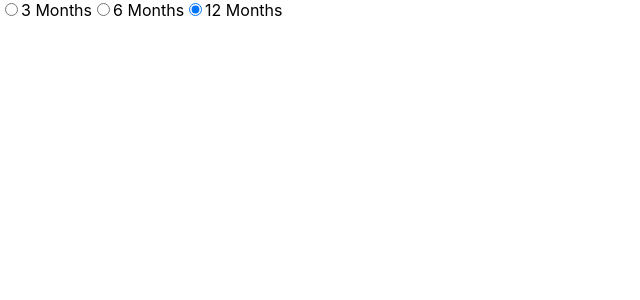
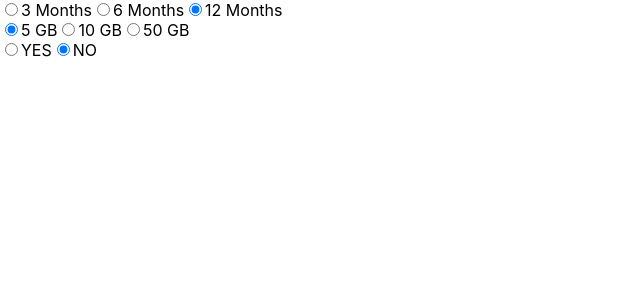
Before and after one commit to pietroballarin/react-checkout, a React (Create React App) app: page / in a window 1280 px wide. Shown: the top 300 px of the page, without its empty margins (0-640 px from the left). Built offline with nearby package versions, Linux system fonts and the light colour scheme.

Commit message:
first step basic form done

```diff
--- a/package.json
+++ b/package.json
@@ -10,6 +10,7 @@
     "react-dom": "^17.0.2",
     "react-router-dom": "^5.2.0",
     "react-scripts": "4.0.3",
+    "react-step-builder": "^2.0.10",
     "web-vitals": "^1.1.2"
   },
   "scripts": {
--- a/src/components/SubscriptionOptions.js
+++ b/src/components/SubscriptionOptions.js
@@ -3,12 +3,24 @@ import React, { useState } from 'react';
 
 export default function SubscriptionOptions() {
 
-const [planDuration, setPlanDuration] = useState('twelve-months')
+const [planDuration, setPlanDuration] = useState('twelve-months');
+const [gbVolume, setGbVolume] = useState('fiveGb');
+const [upfrontPayment, setUpfrontPayment] = useState('no');
 
-const handleOptionChange = (event) => {
-    setPlanDuration(event.target.value)
+const changePlanDuration = (event) => {
+    setPlanDuration(event.target.value);
 }
+
+const changeGbVolume = (event) => {
+    setGbVolume(event.target.value);
+}
+
+const changeUpfrontPayment = (event) => {
+    setUpfrontPayment(event.target.value);
+}
+
     return (
+        <>
             <div>
                 <label htmlFor='planDuration'>
                     <input
@@ -17,7 +29,7 @@ const handleOptionChange = (event) => {
                         name='planDuration'
                         value='three-months'
                         checked={planDuration === 'three-months'}
-                    onChange={handleOptionChange}
+                        onChange={changePlanDuration}
                     />
                     3 Months
                 </label>
@@ -28,7 +40,7 @@ const handleOptionChange = (event) => {
                         name='planDuration'
                         value='six-months'
                         checked={planDuration === 'six-months'}
-                    onChange={handleOptionChange}
+                        onChange={changePlanDuration}
                     />
                     6 Months
                 </label>
@@ -39,10 +51,70 @@ const handleOptionChange = (event) => {
                         name='planDuration'
                         value='twelve-months'
                         checked={planDuration === 'twelve-months'}
-                    onChange={handleOptionChange}
+                        onChange={changePlanDuration}
                     />
                     12 Months
                 </label>
             </div>
+            <div>
+                <label htmlFor='gbVolume'>
+                    <input
+                        type='radio'
+                        id='gbVolume-five'
+                        name='gbVolume'
+                        value='fiveGb'
+                        checked={gbVolume === 'fiveGb'}
+                        onChange={changeGbVolume}
+                    />
+                    5 GB
+                </label>
+                <label htmlFor='gbVolume'>
+                    <input
+                        type='radio'
+                        id='gbVolume-ten'
+                        name='gbVolume'
+                        value='tenGb'
+                        checked={gbVolume === 'tenGb'}
+                        onChange={changeGbVolume}
+                    />
+                    10 GB
+                </label>
+                <label htmlFor='gbVolume'>
+                    <input
+                        type='radio'
+                        id='gbVolume-fifty'
+                        name='gbVolume'
+                        value='fiftyGb'
+                        checked={gbVolume === 'fiftyGb'}
+                        onChange={changeGbVolume}
+                    />
+                    50 GB
+                </label>
+            </div>
+            <div>
+                <label htmlFor='upfrontPayment'>
+                    <input
+                        type='radio'
+                        id='upfrontPayment-yes'
+                        name='upfrontPayment'
+                        value='yes'
+                        checked={upfrontPayment === 'yes'}
+                        onChange={changeUpfrontPayment}
+                    />
+                    YES
+                </label>
+                <label htmlFor='upfrontPayment'>
+                    <input
+                        type='radio'
+                        id='upfrontPayment-no'
+                        name='upfrontPayment'
+                        value='no'
+                        checked={upfrontPayment === 'no'}
+                        onChange={changeUpfrontPayment}
+                    />
+                    NO
+                </label>
+            </div>
+        </>
     )
 }
```
Also changed, not shown: src/App.js (+4 -3 lines), 1 other file (tests, documents, lock files or other folders). Lines whose indentation alone changed are shown as unchanged.
